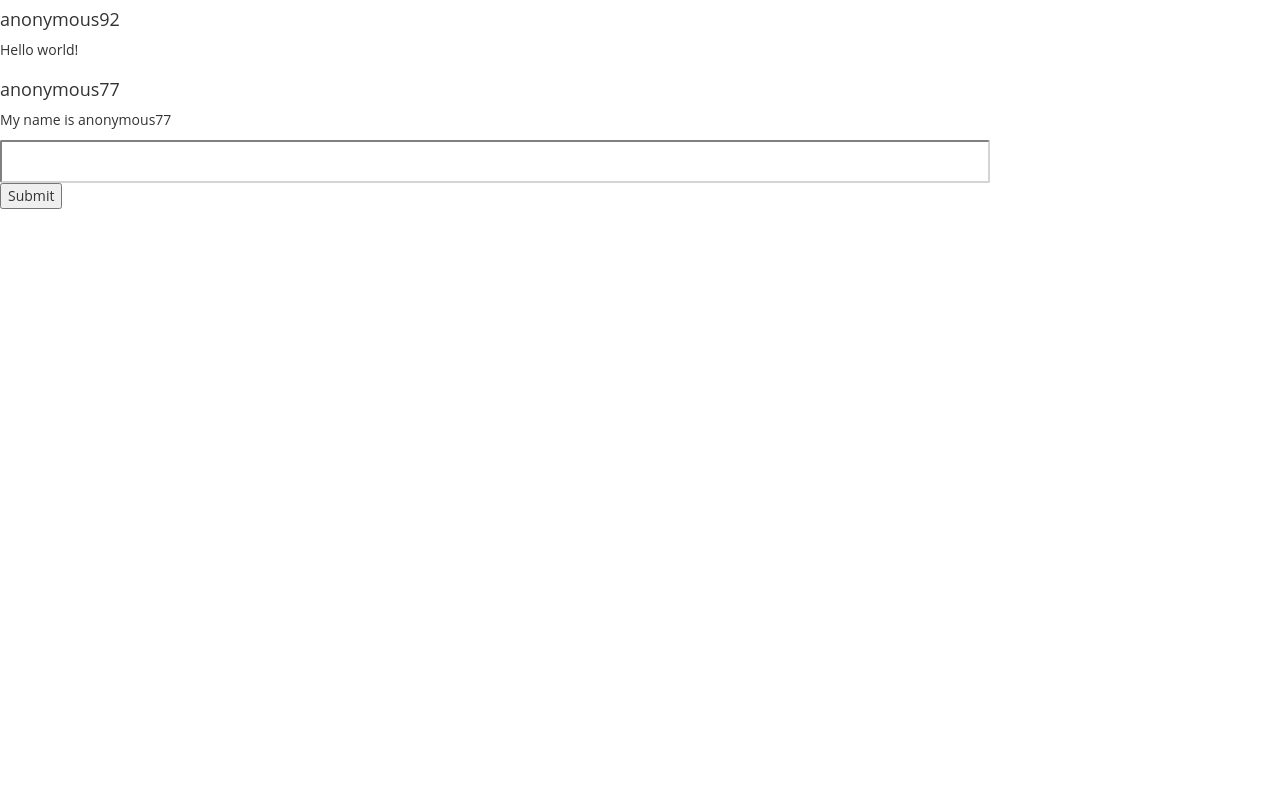
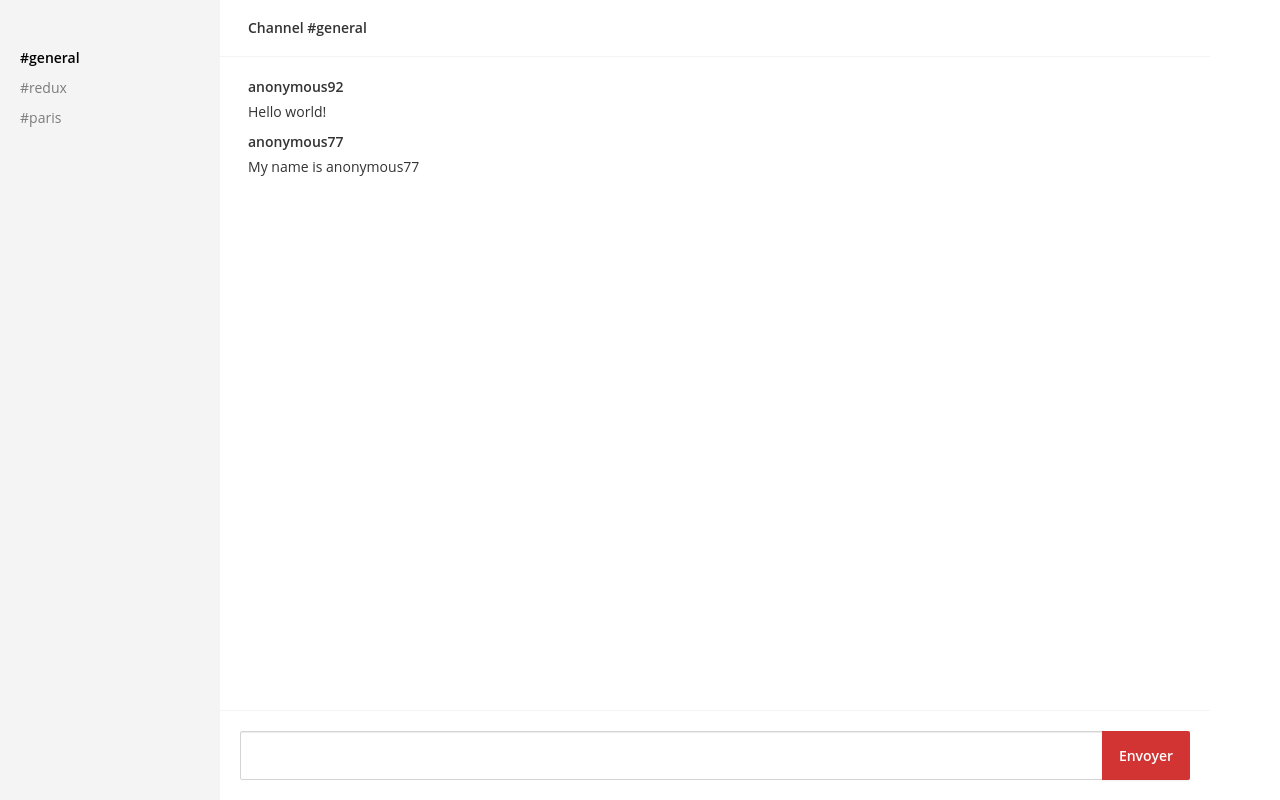
Before and after one commit to cboki/chat-redux, a React app: page / in a window 1280 px wide. Built offline with nearby package versions, Linux system fonts and the light colour scheme; no server answers.

Commit message:
adding style and channel list

```diff
--- a/src/components/app.jsx
+++ b/src/components/app.jsx
@@ -1,10 +1,12 @@
 import React from 'react';
 
 import MessageList from '../containers/message_list';
+import ChannelList from '../containers/channel_list';
 
 const App = () => {
   return (
     <div className="app messaging-wrapper">
+      <ChannelList />
       <MessageList />
     </div>
   );
--- a/src/components/message.jsx
+++ b/src/components/message.jsx
@@ -3,7 +3,9 @@ import React from 'react';
 const Message = (props) => {
   return (
     <div className='message-container'>
-      <h4>{props.message.author}</h4>
+      <i className='author'>
+        <span>{props.message.author}</span>
+      </i>
       <p>{props.message.content}</p>
     </div>
   )
--- /dev/null
+++ b/src/containers/channel_list.jsx
@@ -0,0 +1,44 @@
+import React, { Component } from 'react';
+
+import { bindActionCreators } from 'redux';
+import { connect } from 'react-redux';
+
+class ChannelList extends Component {
+
+  renderChannel = (channel) => {
+    return(
+      <li
+      key={channel}
+      className={channel === this.props.selectedChannel ? 'active' : null}
+      >
+        #{channel}
+      </li>
+    )
+  }
+
+  render () {
+    return(
+      <div className='channels-container'>
+        <ul>
+          {this.props.channels.map(this.renderChannel)}
+        </ul>
+      </div>
+    )
+  }
+}
+
+function mapStateToProps(state) {
+  return {
+    channels: state.channels,
+    selectedChannel: state.selectedChannel
+  }
+}
+
+// function mapDispatchToProps(dispatch) {
+//   return bindActionCreators(
+//     { createMessage: createMessage },
+//     dispatch
+//     );
+// }
+
+export default connect(mapStateToProps)(ChannelList);
--- a/src/containers/message_form.jsx
+++ b/src/containers/message_form.jsx
@@ -27,9 +27,14 @@ class MessageForm extends Component {
   render () {
     return(
       <div>
-        <form onSubmit={this.handleSubmit}>
-          <input type="text" value={this.state.value} onChange={this.handleChange} />
-          <input type="submit" value="Submit" />
+        <form onSubmit={this.handleSubmit} className='channel-editor'>
+          <input
+          type="text"
+          value={this.state.value}
+          onChange={this.handleChange}
+          className='form-control'
+          />
+          <button type="submit">Envoyer</button>
         </form>
       </div>
     )
--- a/src/containers/message_list.jsx
+++ b/src/containers/message_list.jsx
@@ -8,13 +8,35 @@ import Message from '../components/message';
 import MessageForm from '../containers/message_form';
 
 class MessageList extends Component {
-  componentWillMount = () => {
+  fetchMessages = () => {
     this.props.fetchMessages(this.props.channel);
   }
+
+  componentWillMount = () => {
+    this.fetchMessages();
+  }
+
+  componentDidMount = () => {
+    this.refresher = setInterval(this.fetchMessages, 5000);
+  }
+
+  componentWillUnmount = () => {
+    clearInterval(this.refresher);
+  }
+
+  componentDidUpdate = () => {
+    this.list.scrollTop = this.list.scrollHeight;
+  }
+
   render() {
     return (
       <div className='channel-container'>
-        {this.props.messages.map((message) => <Message message={message} key={message.id} />)}
+        <div className="channel-title">
+          <span>Channel #{this.props.channel}</span>
+        </div>
+        <div className="channel-content" ref={(list) => { this.list = list; }}>
+          {this.props.messages.map((message) => <Message message={message} key={message.id} />)}
+        </div>
         <MessageForm />
       </div>
     )
```
